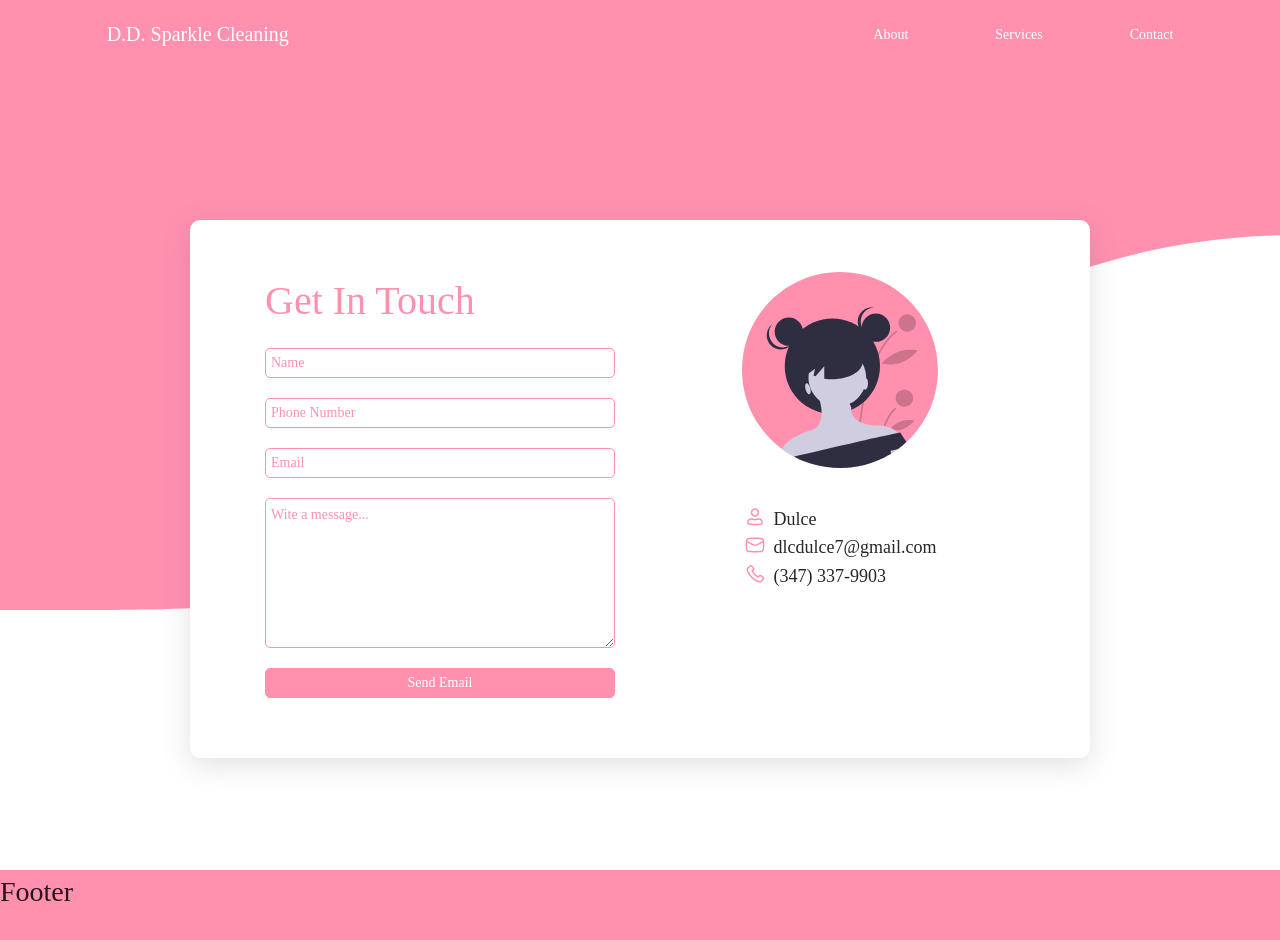
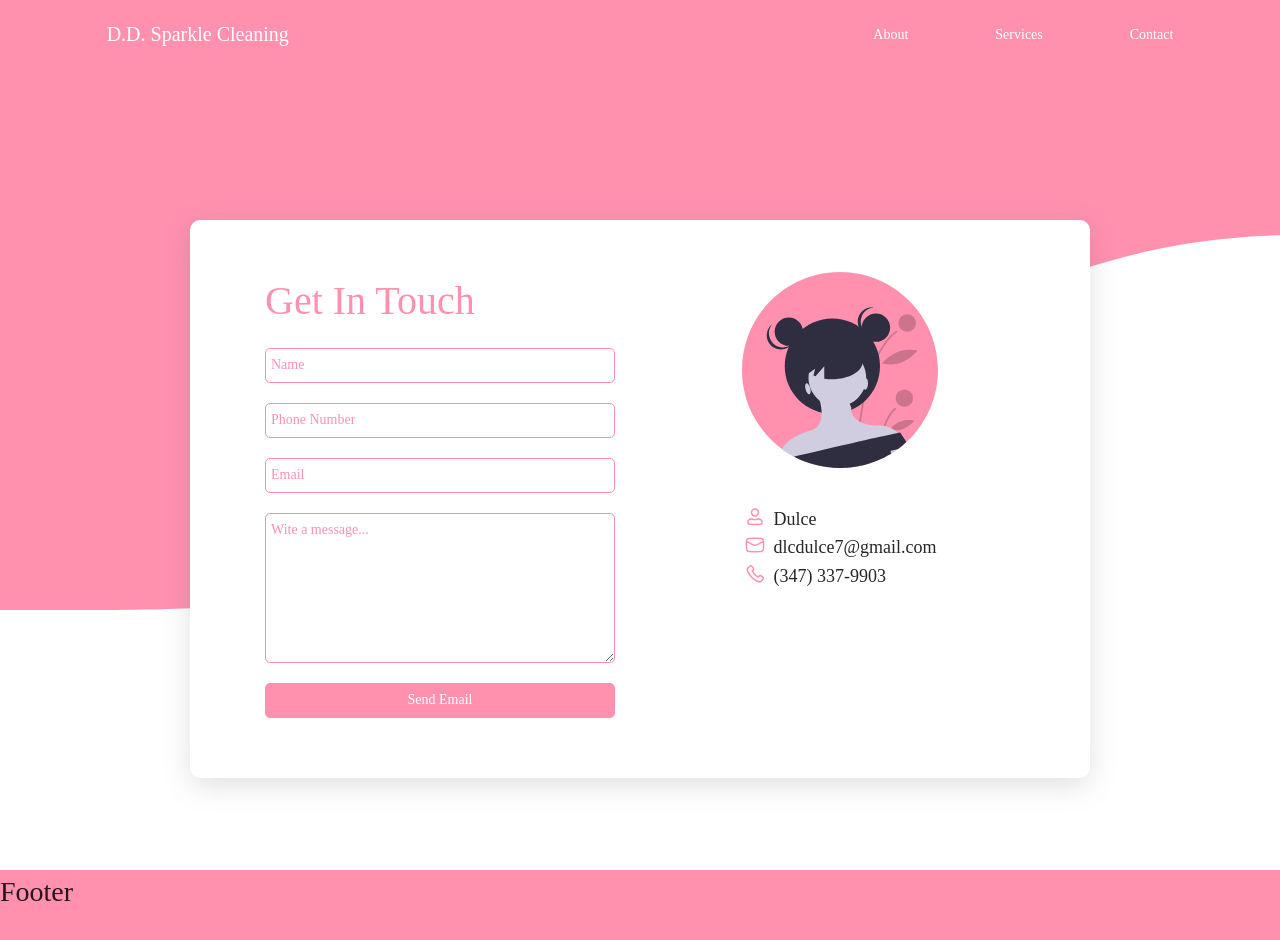
Before and after one commit to Carlos460/dd-sparkle-cleaning, a Next.js app: page /contact in a window 1280 px wide. Shown: the top 940 px of the page. Built offline with nearby package versions, Linux system fonts and the light colour scheme; a web font is replaced by a local one.

Commit message:
adjusted imput and submit button hieght to 35px. adjusted layout display on smaller screens

```diff
--- a/_includes/ContactForm/styles.ts
+++ b/_includes/ContactForm/styles.ts
@@ -46,6 +46,11 @@ export const RightContent = styled.div`
     width: 100%;
     flex-direction: row;
   }
+  @media (max-width: 370px) {
+    width: 100%;
+    flex-direction: column;
+    align-items: center;
+  }
 `;
 
 export const Title = styled.h1`
@@ -55,7 +60,7 @@ export const Title = styled.h1`
 `;
 
 export const Input = styled.input`
-  height: 30px;
+  height: 35px;
   border-radius: 5px;
   border: 1.4px solid var(--primary);
   outline: none;
@@ -80,7 +85,7 @@ export const InputBox = styled.textarea`
 `;
 
 export const SubmitButton = styled.button`
-  height: 30px;
+  height: 35px;
   color: white;
   background-color: var(--primary);
   border-radius: 5px;
```
